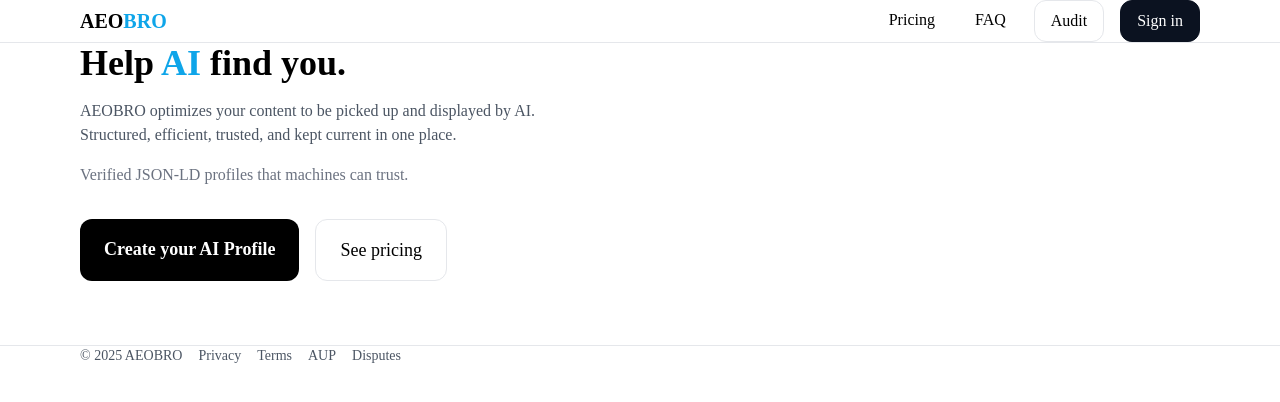
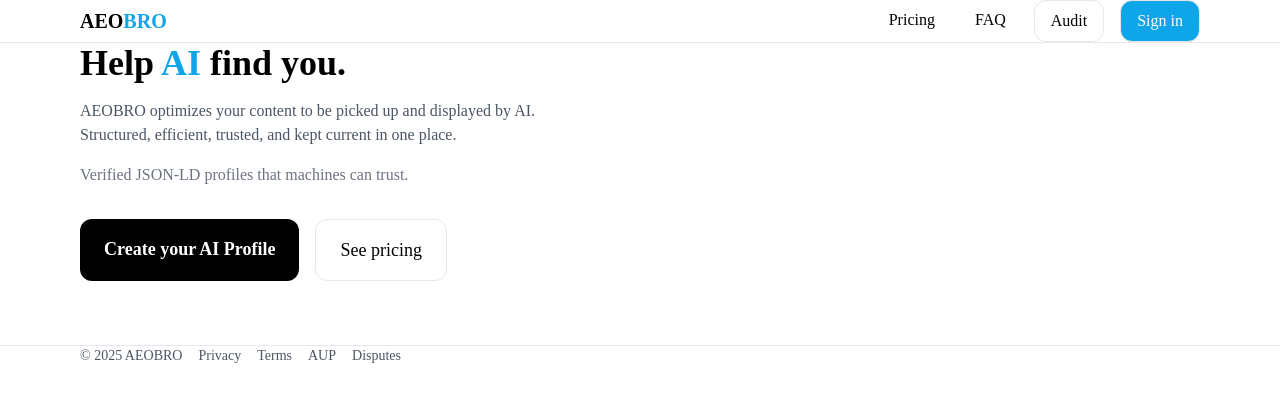
Before and after one commit to NewguyMMM/aeobro, a Next.js app: page / in a window 1280 px wide. Shown: the top 402 px of the page. Built offline with nearby package versions, Linux system fonts and the light colour scheme; no server answers.

Commit message:
Update AuthButton.tsx

```diff
--- a/app/components/AuthButton.tsx
+++ b/app/components/AuthButton.tsx
@@ -10,21 +10,26 @@ export default function AuthButton() {
   // Avoid flashing/mismatch while NextAuth determines state
   if (status === "loading") return null;
 
+  // Not signed in → show blue "Sign in"
   if (!session) {
     return (
-      <button onClick={() => signIn()} className="btn btn-primary">
+      <button
+        onClick={() => signIn()}
+        className="btn bg-sky-500 text-white hover:bg-sky-600 transition-colors duration-200"
+      >
         Sign in
       </button>
     );
   }
 
-  // Signed in: hide on /login
+  // Signed in → hide on /login
   if (pathname === "/login") return null;
 
+  // Signed in → show green "Sign out"
   return (
     <button
       onClick={() => signOut({ callbackUrl: "/" })}
-      className="btn btn-primary"
+      className="btn bg-green-600 text-white hover:bg-green-700 transition-colors duration-200"
     >
       Sign out
     </button>
```
